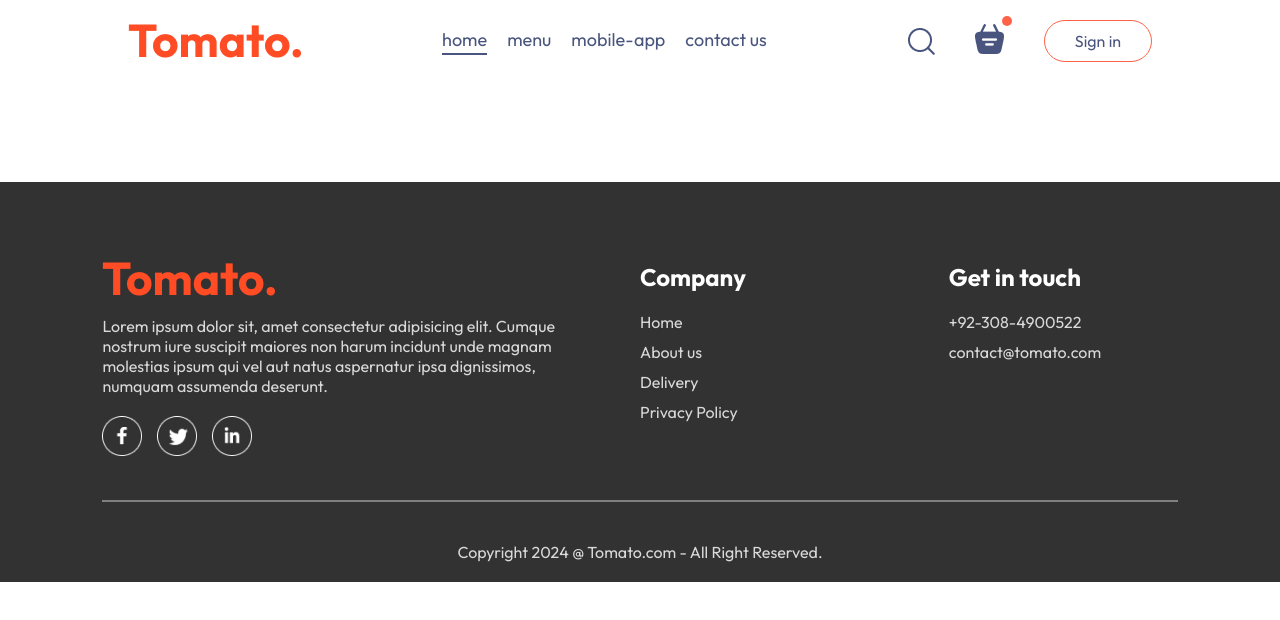
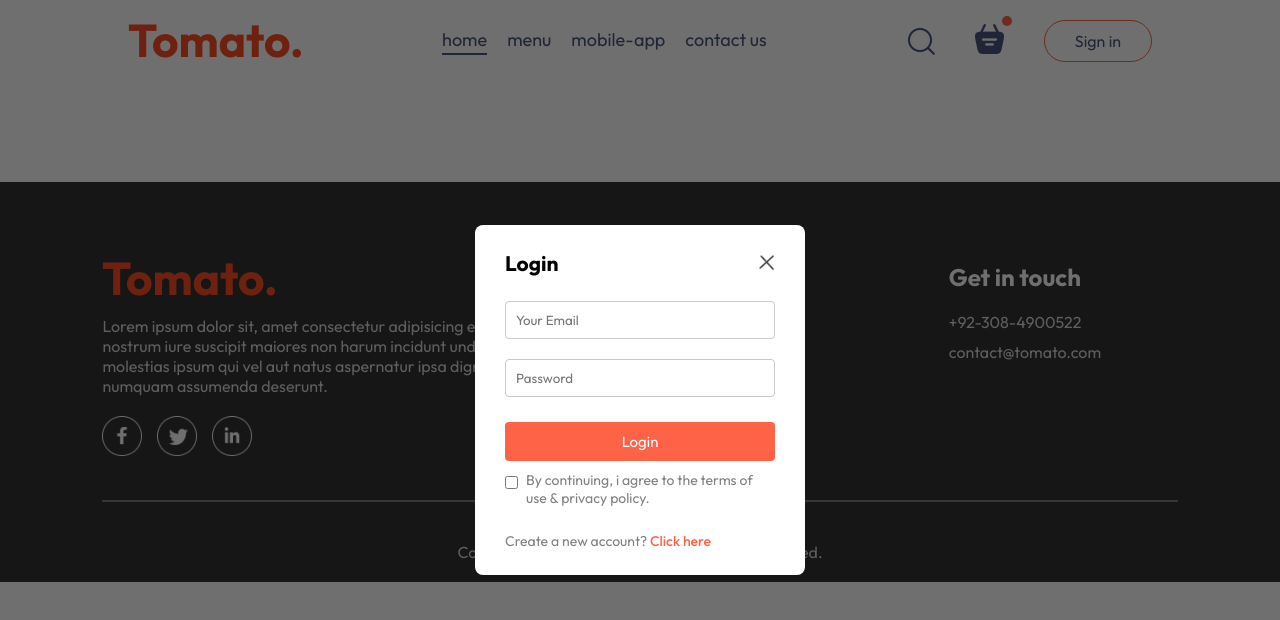
Before and after one commit to jakariahossain24/Food-Delivery-System, a React (Vite) app in the folder frontend/: page /cart in a window 1280 px wide. Both pictures are taken after a click on the button "Sign in". Shown: the top 620 px of the page. Built offline with nearby package versions, Linux system fonts and the light colour scheme.

Commit message:
Login pop up added also css

```diff
--- a/frontend/src/App.jsx
+++ b/frontend/src/App.jsx
@@ -1,16 +1,20 @@
-import React from 'react'
+import React, { useState } from 'react'
 import Navbar from './components/Navbar/Navbar';
 import { Route, Routes } from 'react-router-dom';
 import Home from './pages/Home/Home';
 import Cart from './pages/Card/Cart';
 import PlaceOrder from './pages/PlaceOrder/PlaceOrder';
 import Footer from './components/Footer/Footer';
+import LoginPopup from './components/LoginPopup/LoginPopup';
 
 const App = () => {
+  const [ShowLogin,setShowLogin]=useState(false);
   return (
+
     <>
+    {ShowLogin ? <LoginPopup setShowLogin={setShowLogin} /> : <></>}
     <div className='app' >
-      <Navbar />
+      <Navbar setShowLogin={setShowLogin} />
       <Routes>
         <Route path='/' element={<Home/>}/>
         <Route path='/cart' element={<Cart/>}/>
--- /dev/null
+++ b/frontend/src/components/LoginPopup/LoginPopup.css
@@ -0,0 +1,66 @@
+.login-popup{
+    position: absolute;
+    z-index: 1;
+    width: 100%;
+    height: 100%;
+    background-color: #00000090;
+    display: grid;
+}
+.login-popup-container{
+    place-self: center;
+    width:max(23vw,330px);
+    color: #808080;
+    background-color: white;
+    display: flex;
+    flex-direction: column;
+    gap: 25px;
+    padding: 25px 30px;
+    border-radius: 8px;
+    font-size: 14px;
+    animation: fadeIn 0.5s;
+
+}
+.login-popup-title{
+    display: flex;
+    justify-content: space-between;
+    align-items: center;
+    color: black;
+}
+.login-popup-title img{
+    width: 16px;
+    cursor: pointer;
+}
+.login-popup-inputs{
+    display: flex;
+    flex-direction: column;
+    gap: 20px;
+}
+.login-popup-inputs input{
+    outline: none;
+    border: 1px solid #c9c9c9;
+    padding: 10px;
+    border-radius: 4px;
+}
+.login-popup-container button{
+    border: none;
+    padding: 10px;
+    border-radius: 4px;
+    color: white;
+    background-color: tomato;
+    font-size: 15px;
+    cursor: pointer;
+}
+.login-popup-condition{
+    display: flex;
+    align-items: start;
+    gap: 8px;
+    margin-top: -15px;
+}
+.login-popup-condition input{
+    margin-top: 5px;
+}
+.login-popup p span{
+    color: tomato;
+    font-weight: 500;
+    cursor: pointer;
+}
--- /dev/null
+++ b/frontend/src/components/LoginPopup/LoginPopup.jsx
@@ -0,0 +1,34 @@
+import React, { useState } from 'react'
+import './LoginPopup.css'
+import { assets } from '../../assets/assets';
+const LoginPopup = ({setShowLogin}) => {
+    const [currState,setCurrState]=useState("Login")
+  return (
+    <>
+    <div className="login-popup">
+        <form className="login-popup-container">
+            <div className="login-popup-title">
+                <h2>{currState}</h2>
+                <img onClick={()=>setShowLogin(false)} src={assets.cross_icon} alt="" />
+            </div>
+            <div className="login-popup-inputs">
+                {currState==="Login"?<></>:<input type="text" placeholder='Your Name'  required/>}
+                <input type="email" placeholder='Your Email' required />
+                <input type="password" placeholder='Password' required />
+            </div>
+            <button>{currState==="Sign Up"?"Create account":"Login"}</button>
+            <div className="login-popup-condition">
+                <input type="checkbox"required/>
+                <p>By continuing, i agree to the terms of use & privacy policy.</p>
+            </div>
+            {currState==="Login"
+            ?<p>Create a new account? <span onClick={()=>setCurrState("Sign Up")} >Click here</span> </p>
+            :<p>Already have an account?<span onClick={()=>setCurrState("Login")} >Login here</span></p>
+            }
+        </form>
+    </div>
+    </>
+  )
+}
+
+export default LoginPopup
--- a/frontend/src/components/Navbar/Navbar.jsx
+++ b/frontend/src/components/Navbar/Navbar.jsx
@@ -2,7 +2,7 @@
 import './Navbar.css'
 import { assets } from '../../assets/assets';
 import {Link} from 'react-router-dom';
-const Navbar = () => {
+const Navbar = ({setShowLogin}) => {
     const [menu, setMenu]=useState("home");
   return (
     <>
@@ -20,7 +20,7 @@
             <img src={assets.basket_icon} alt="" />
             <div className="dot"></div>
         </div>
-        <button>Sign in</button>
+        <button onClick={()=>setShowLogin(true)}>Sign in</button>
     </div>
     </div>
     </>
--- a/frontend/src/index.css
+++ b/frontend/src/index.css
@@ -4,6 +4,7 @@
   margin: 0;
   box-sizing: border-box;
   font-family: Outfit;
+  scroll-behavior: smooth;
 
 }
 body{
--- a/frontend/src/pages/Card/Cart.jsx
+++ b/frontend/src/pages/Card/Cart.jsx
@@ -1,8 +1,11 @@
 import React from 'react'
 import './Cart.css'
+
 const Cart = () => {
   return (
-    <div></div>
+    <>
+
+    </>
   )
 }
 
```
